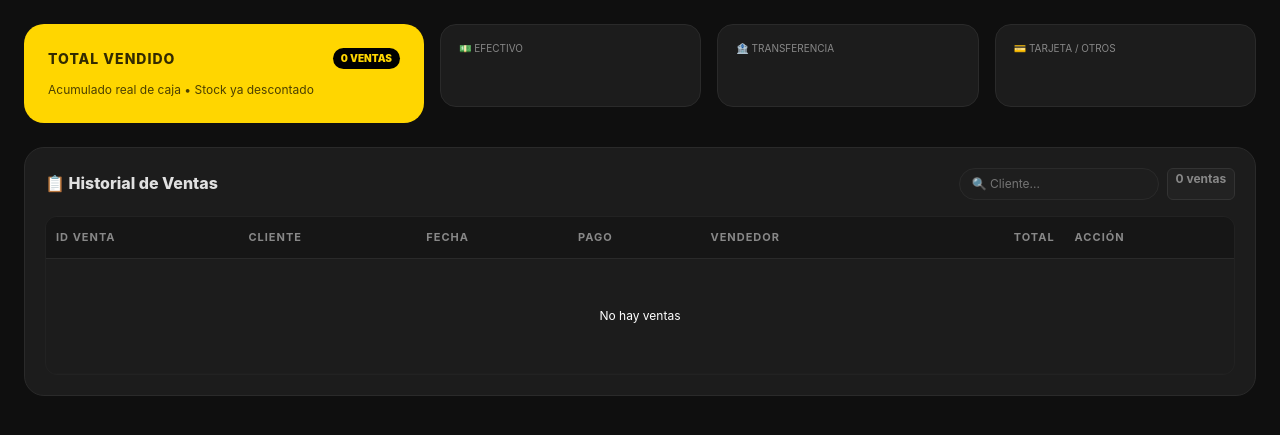
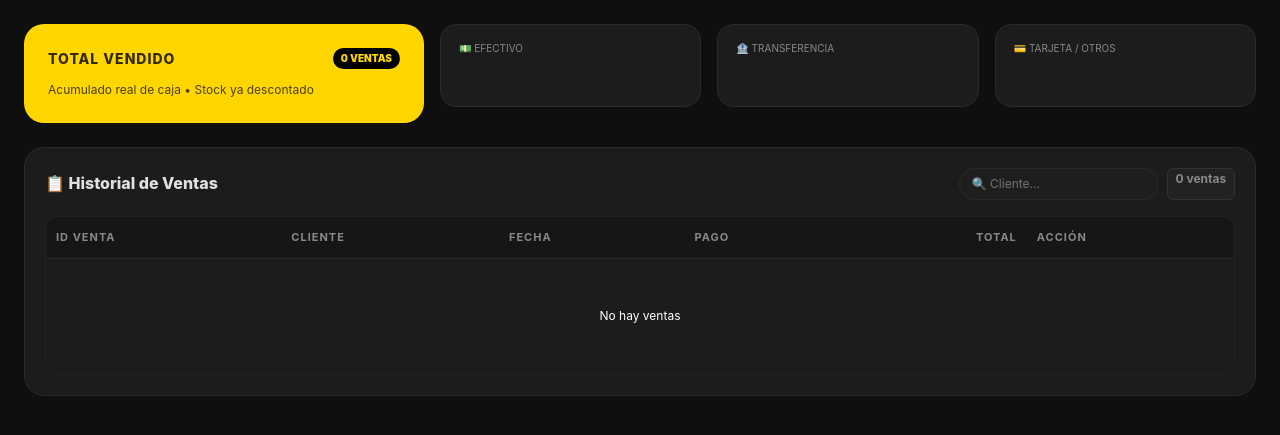
Before and after one commit to marcomoretic71-prog/halcon-equipamientos, a Django app: page /ventas/ in a window 1280 px wide. Shown: the part 89-524 px from the top of the page. Run offline with Django 5.2, Linux system fonts and the light colour scheme; a user stored in the database is signed in; data that the repository does not hold is empty.

Commit message:
Vuelve sin vendedor - arregla 500

```diff
--- a/equipamientos/models.py
+++ b/equipamientos/models.py
@@ -78,11 +78,6 @@ class Venta(models.Model):
         ('CUENTA_CORRIENTE', 'Cuenta Corriente'),
         ('MERCADOPAGO', 'MercadoPago'),
     ]
-    # NUEVO - VENDEDORES - 11/11/2026 - No rompe ventas viejas (null=True)
-    VENDEDORES_CHOICES = [
-        ('HALCON', 'Halcon Equipamientos'),
-        ('DIAZ', 'Electromecánica Diaz'),
-    ]
     codigo = models.CharField(max_length=20, unique=True)
     presupuesto = models.OneToOneField(Presupuesto, on_delete=models.SET_NULL, null=True, blank=True, related_name='venta')
     cliente = models.ForeignKey(Cliente, on_delete=models.PROTECT)
@@ -90,7 +85,6 @@ class Venta(models.Model):
     colocacion = models.DecimalField(max_digits=12, decimal_places=2, default=0, verbose_name="Mano de obra / Instalación")
     total = models.DecimalField(max_digits=12, decimal_places=2)
     forma_pago = models.CharField(max_length=20, choices=FORMA_PAGO_CHOICES, default='EFECTIVO')
-    vendedor = models.CharField(max_length=20, choices=VENDEDORES_CHOICES, blank=True, null=True, help_text="Quién hizo la venta - Halcon Equipamientos o Electromecánica Diaz")
     fecha_venta = models.DateTimeField(auto_now_add=True)
     stock_descontado = models.BooleanField(default=False)
     es_directa = models.BooleanField(default=False, help_text="True si es venta sin presupuesto")
--- a/equipamientos/templates/ventas.html
+++ b/equipamientos/templates/ventas.html
@@ -71,7 +71,7 @@ body{background:#0f0f0f;color:#e0e0e0;font-family:Inter,system-ui}.navbar{backgr
     </div>
     <div style="max-height:70vh;overflow:auto;border:1px solid #222;border-radius:12px">
     <table class="table table-dark table-detalle mb-0" style="--bs-table-bg:transparent" id="tablaVentas">
-      <thead><tr><th>ID VENTA</th><th>CLIENTE</th><th>FECHA</th><th>PAGO</th><th>VENDEDOR</th><th class="text-end">TOTAL</th><th>ACCIÓN</th></tr></thead>
+      <thead><tr><th>ID VENTA</th><th>CLIENTE</th><th>FECHA</th><th>PAGO</th><th class="text-end">TOTAL</th><th>ACCIÓN</th></tr></thead>
       <tbody>
         {% for v in ventas %}
         <tr data-cliente="{{v.cliente.nombre|lower}} {{v.codigo|lower}}" data-pago="{{v.forma_pago}}" data-fecha="{{v.fecha_venta|date:'Y-m-d'}}">
@@ -79,17 +79,16 @@ body{background:#0f0f0f;color:#e0e0e0;font-family:Inter,system-ui}.navbar{backgr
           <td><b style="color:#fff;font-size:12px">{{v.cliente.nombre|truncatechars:22}}</b></td>
           <td style="font-size:11px">{{v.fecha_venta|date:"d/m/Y H:i"}}</td>
           <td><span class="badge-pago pago-efectivo">{{v.forma_pago}}</span>{% if v.descuento_porcentaje %}<span style="background:#4ade80;color:#000;border-radius:20px;padding:2px 6px;font-size:9px;margin-left:4px">-{{v.descuento_porcentaje}}%</span>{% endif %}</td>
-          <td>{% if v.vendedor == 'HALCON' %}<span style="background:#FFD600;color:#000;border-radius:20px;padding:3px 8px;font-size:10px;font-weight:800">🦅 Halcon Equip.</span>{% elif v.vendedor == 'DIAZ' %}<span style="background:#60a5fa;color:#000;border-radius:20px;padding:3px 8px;font-size:10px;font-weight:800">🔧 Elect. Diaz</span>{% else %}<span style="color:#666;font-size:11px">—</span>{% endif %}</td>
           <td class="text-end"><b style="color:#fff">{{v.total|ars}}</b>{% if v.descuento_monto %}<br><small style="color:#888;text-decoration:line-through">{{v.total_original|ars}}</small>{% endif %}</td>
           <td><button onclick="eliminarVenta({{v.id}}, '{{v.codigo}}', '{{v.total|ars}}')" style="background:#ef4444;color:#fff;border:none;border-radius:8px;padding:5px 10px;font-size:10px;font-weight:800">🗑 Borrar</button></td>
         </tr>
-        {% empty %}<tr><td colspan="7" class="text-center py-5">No hay ventas</td></tr>{% endfor %}
+        {% empty %}<tr><td colspan="6" class="text-center py-5">No hay ventas</td></tr>{% endfor %}
       </tbody>
     </table>
     </div>
   </div>
 </div>
-<!-- MODAL VENTA DIRECTA - CON MANO DE OBRA + MANUAL + DESCUENTO + VENDEDOR -->
+<!-- MODAL VENTA DIRECTA - CON MANO DE OBRA + MANUAL + DESCUENTO -->
 <div id="modalVentaDirecta" style="display:none;position:fixed;inset:0;background:rgba(0,0,0,0.85);z-index:9999;align-items:center;justify-content:center;padding:20px">
   <div class="modal-dark" style="width:100%;max-width:700px;max-height:90vh;overflow:auto;padding:24px">
     <div class="d-flex justify-content-between align-items-center mb-3">
@@ -134,7 +133,6 @@ body{background:#0f0f0f;color:#e0e0e0;font-family:Inter,system-ui}.navbar{backgr
       <div class="col-md-6"><label class="small text-secondary">Forma de Pago</label><select id="vd_pago" class="input-dark"><option value="EFECTIVO">💵 Efectivo</option><option value="TRANSFERENCIA">🏦 Transferencia</option><option value="TARJETA">💳 Tarjeta</option><option value="CUENTA_CORRIENTE">📒 Cuenta Corriente</option></select></div>
     </div>
     <div class="row g-2 mb-3">
-      <div class="col-md-6"><label class="small" style="color:#FFD600;font-weight:800">👤 Vendedor *</label><select id="vd_vendedor" class="input-dark"><option value="HALCON">🦅 Halcon Equipamientos</option><option value="DIAZ">🔧 Electromecánica Diaz</option></select></div>
       <div class="col-md-6">
         <label class="small" style="color:#4ade80;font-weight:800">💸 Descuento % solo productos (no afecta mano de obra)</label>
         <input id="vd_descuento" type="number" min="0" max="100" value="0" class="input-dark" style="border:2px solid #4ade80;background:#000;color:#4ade80;font-weight:900;font-size:16px" placeholder="Ej: 10 = 10%" oninput="renderCarritoDirecta()">
@@ -279,7 +277,6 @@ function guardarVentaDirecta(){
     telefono:document.getElementById('vd_telefono').value.trim(),
     vehiculo:document.getElementById('vd_vehiculo').value.trim(),
     forma_pago:document.getElementById('vd_pago').value,
-    vendedor:document.getElementById('vd_vendedor').value,
     colocacion: coloc,
     subtotal_productos: calc.subtotal_productos,
     descuento_porcentaje: calc.descuento_porcentaje,
--- a/equipamientos/views.py
+++ b/equipamientos/views.py
@@ -405,20 +405,12 @@ def api_convertir_a_venta(request):
         data = json.loads(request.body)
         codigo_pres = data.get('codigo_presupuesto')
         forma_pago = data.get('forma_pago','EFECTIVO')
-        # NUEVO - VENDEDOR 11/11 - Si no viene, default HALCON para no romper ventas viejas
-        vendedor_raw = str(data.get('vendedor','HALCON') or 'HALCON').strip().upper()
-        if vendedor_raw in ['HALCON EQUIPAMIENTOS', 'HALCON', 'HALCÓN', 'HALCÓN EQUIPAMIENTOS']:
-            vendedor = 'HALCON'
-        elif vendedor_raw in ['ELECTROMECÁNICA DIAZ', 'ELECTROMECANICA DIAZ', 'DIAZ', 'ELECTROMECANICA']:
-            vendedor = 'DIAZ'
-        else:
-            vendedor = 'HALCON'
         try:
             pres = Presupuesto.objects.select_related('cliente').prefetch_related('items__producto').get(codigo=codigo_pres)
             if hasattr(pres, 'venta') and pres.venta is not None:
                 return JsonResponse({'ok': False, 'error': 'Este presupuesto ya es una venta'})
             codigo_venta = f"VEN-{uuid.uuid4().hex[:4].upper()}"
-            venta = Venta.objects.create(codigo=codigo_venta, presupuesto=pres, cliente=pres.cliente, vehiculo=pres.vehiculo, colocacion=pres.colocacion, total=pres.total, forma_pago=forma_pago, vendedor=vendedor)
+            venta = Venta.objects.create(codigo=codigo_venta, presupuesto=pres, cliente=pres.cliente, vehiculo=pres.vehiculo, colocacion=pres.colocacion, total=pres.total, forma_pago=forma_pago)
             for item in pres.items.all():
                 prod = item.producto
                 ItemVenta.objects.create(venta=venta, producto=prod, cantidad=item.cantidad, precio=float(item.precio or item.precio_unitario or prod.precio))
@@ -427,7 +419,7 @@ def api_convertir_a_venta(request):
             venta.stock_descontado = True
             venta.save()
             MovimientoCaja.objects.create(tipo='INGRESO', concepto=f"Venta {codigo_venta} - {pres.cliente.nombre}", monto=venta.total, forma_pago=forma_pago, venta=venta)
-            _log_accion(request, f"Convirtio presupuesto {pres.codigo} a venta {codigo_venta} total {venta.total} vendedor {vendedor}")
+            _log_accion(request, f"Convirtio presupuesto {pres.codigo} a venta {codigo_venta} total {venta.total}")
             return JsonResponse({'ok': True, 'codigo_venta': codigo_venta})
         except Presupuesto.DoesNotExist:
             return JsonResponse({'ok': False, 'error': 'Presupuesto no encontrado'})
@@ -455,14 +447,6 @@ def api_venta_directa(request):
         total_original = float(data.get('total_original',0) or data.get('total',0) or 0)
         total_final = float(data.get('total',0) or 0)
         forma_pago = data.get('forma_pago','EFECTIVO')
-        # NUEVO - VENDEDOR 11/11
-        vendedor_raw = str(data.get('vendedor','HALCON') or 'HALCON').strip().upper()
-        if vendedor_raw in ['HALCON EQUIPAMIENTOS', 'HALCON', 'HALCÓN', 'HALCÓN EQUIPAMIENTOS']:
-            vendedor = 'HALCON'
-        elif vendedor_raw in ['ELECTROMECÁNICA DIAZ', 'ELECTROMECANICA DIAZ', 'DIAZ', 'ELECTROMECANICA']:
-            vendedor = 'DIAZ'
-        else:
-            vendedor = 'HALCON'
         venta = Venta.objects.create(
             codigo=codigo,
             cliente=cliente,
@@ -474,7 +458,6 @@ def api_venta_directa(request):
             descuento_porcentaje=descuento_porcentaje,
             descuento_monto=descuento_monto,
             forma_pago=forma_pago,
-            vendedor=vendedor,
             es_directa=True,
             stock_descontado=True
         )
@@ -520,7 +503,7 @@ def api_venta_directa(request):
                 _mgmt.call_command('backup_postgres', tipo='VENTA')
         except Exception as _e:
             print(f"Backup hook error: {_e}")
-        _log_accion(request, f"Venta directa {codigo} cliente {cliente.nombre} total {venta.total} vendedor {vendedor} desc {descuento_porcentaje}% (-{descuento_monto})")
+        _log_accion(request, f"Venta directa {codigo} cliente {cliente.nombre} total {venta.total} desc {descuento_porcentaje}% (-{descuento_monto})")
         return JsonResponse({'ok': True, 'codigo': codigo})
     except Exception as e:
         import traceback; traceback.print_exc()
```
